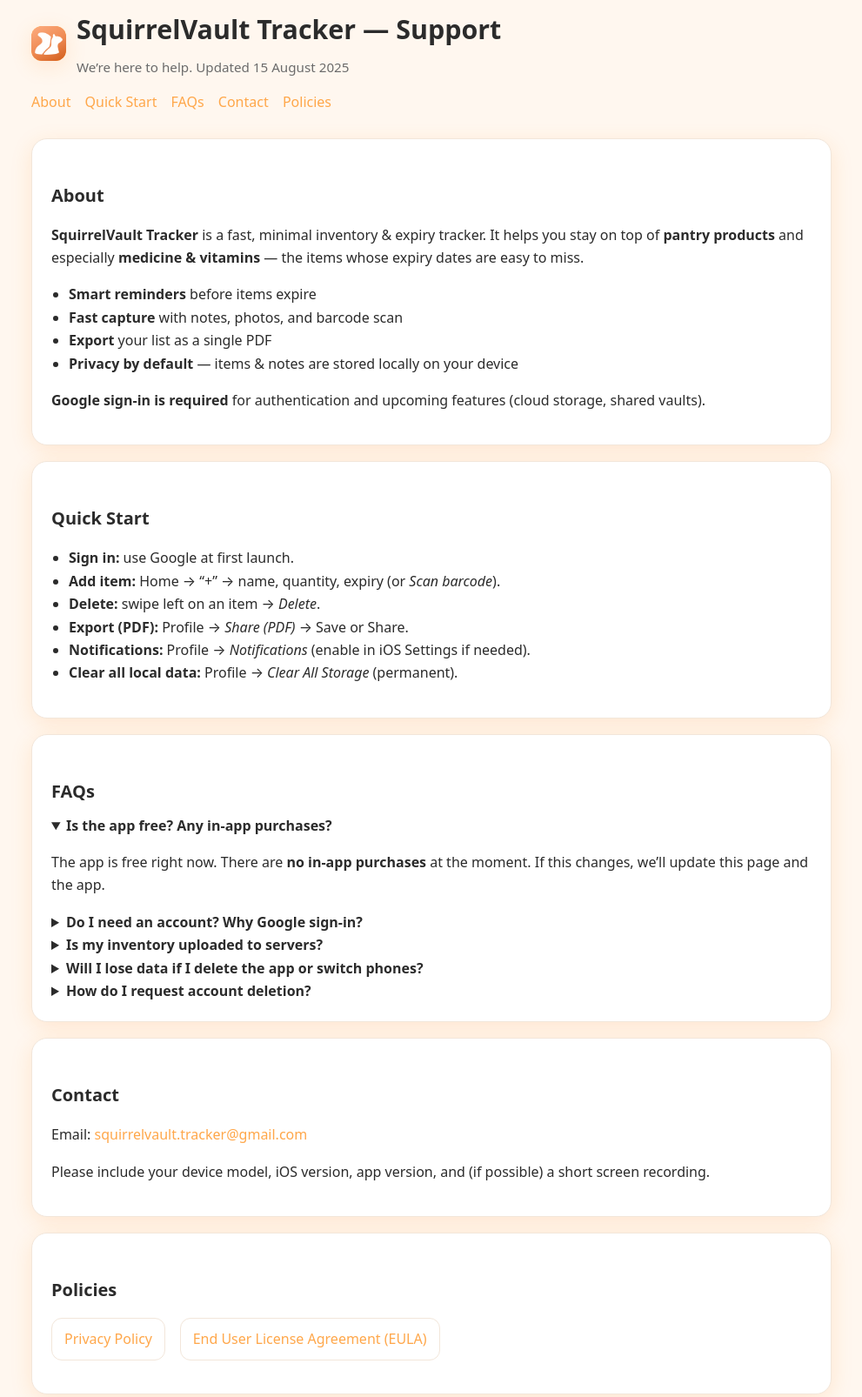
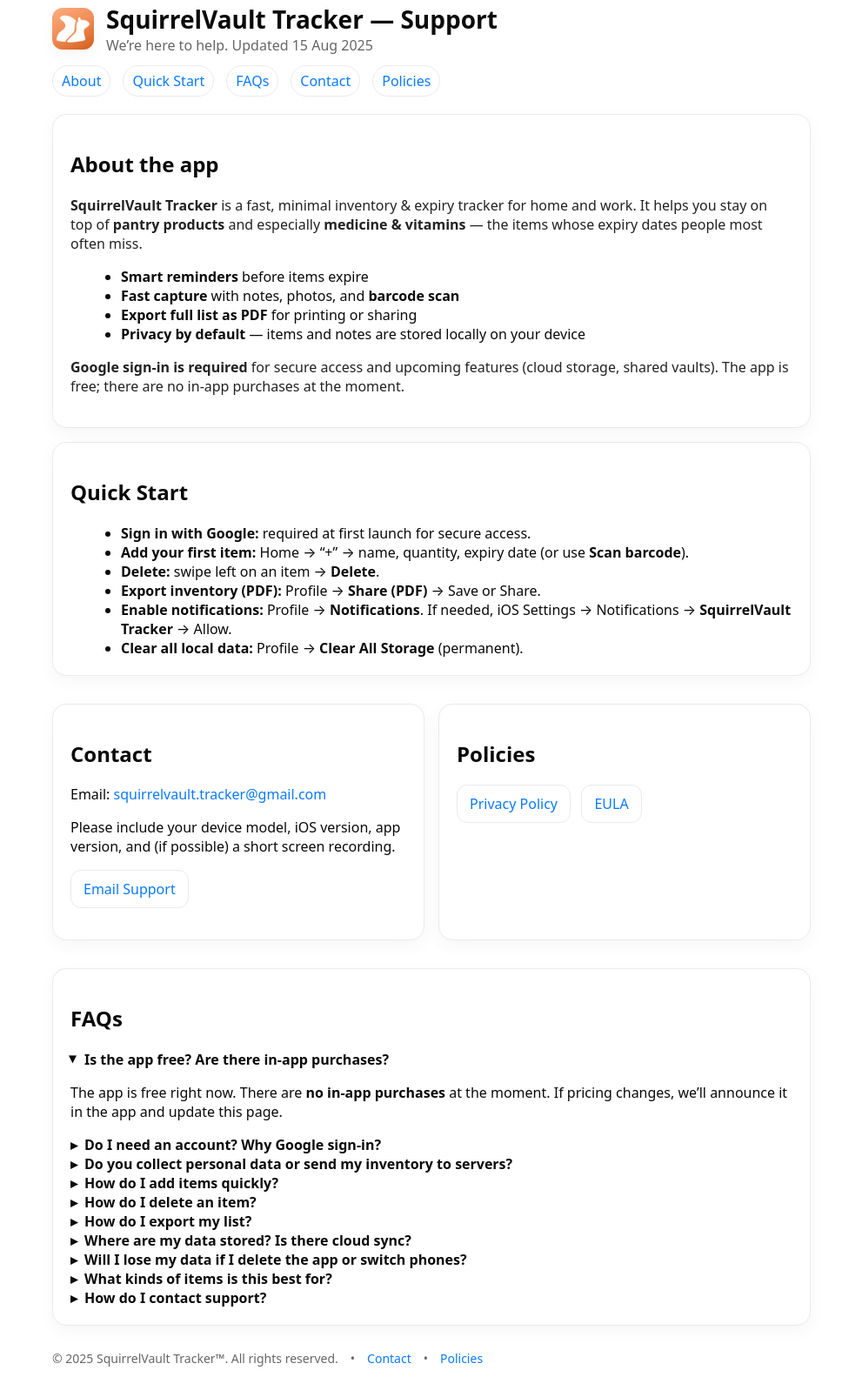
Before and after one commit to Squirrel-app/SquirrelVault-Tracker-Support, a plain HTML site: page index.html in a window 1280 px wide. Shown: the part 31-1637 px from the top of the page at 87% size, without its empty margins (144-1135 px from the left). Drawn offline with Linux system fonts and the light colour scheme.

Commit message:
Update index.html

```diff
--- a/index.html
+++ b/index.html
@@ -1,184 +1,206 @@
-<!DOCTYPE html>
+<!doctype html>
 <html lang="en">
 <head>
-<meta charset="utf-8" />
-<meta name="viewport" content="width=device-width,initial-scale=1" />
+<meta charset="utf-8">
+<meta name="viewport" content="width=device-width, initial-scale=1">
 <title>SquirrelVault Tracker — Support</title>
-<meta name="description" content="Official Support for SquirrelVault Tracker: About, Quick Start, FAQs, Contact, Privacy, and EULA." />
-<link rel="icon" type="image/png" href="./squirrelvault-icon.png" />
-<link rel="apple-touch-icon" href="./squirrelvault-icon.png" />
+<meta name="description" content="Official support for SquirrelVault Tracker: About, Quick Start, FAQs, Privacy Policy and EULA. Google sign-in required. Export inventory as PDF. Privacy by default.">
+<link rel="icon" type="image/png" href="./squirrelvault-icon.png">
+<link rel="apple-touch-icon" href="./squirrelvault-icon.png">
 
 <!-- Social preview -->
-<meta property="og:title" content="SquirrelVault Tracker — Support" />
-<meta property="og:description" content="Fast inventory & expiry tracker. Help, FAQs, Privacy, and EULA." />
-<meta property="og:image" content="https://squirrel-app.github.io/SquirrelVault-Tracker-Support/squirrelvault-icon.png" />
-<meta property="og:type" content="website" />
-<meta name="twitter:card" content="summary_large_image" />
+<meta property="og:title" content="SquirrelVault Tracker — Support">
+<meta property="og:description" content="Track pantry products and medicine & vitamins with smart reminders. Export as PDF. Privacy by default.">
+<meta property="og:image" content="https://squirrel-app.github.io/SquirrelVault-Tracker-Support/squirrelvault-icon.png">
+<meta property="og:type" content="website">
+<meta name="twitter:card" content="summary_large_image">
+<meta name="theme-color" content="#ff8c1f">
 
 <style>
   :root {
-    --bg: #FFF7EF;
-    --fg: #2B2B2B;
-    --muted: #6B6B6B;
-    --card: #FFFFFF;
-    --border: #F2E6DA;
-    --accent: #FFA74A;
-    --accent-strong: #FF8C1F;
-    --link: var(--accent);
-    --shadow: 0 6px 24px rgba(255,140,31,.15);
-    --radius: 18px;
-  }
-  @media (prefers-color-scheme: dark) {
-    :root {
-      --bg: #19130E;
-      --fg: #EFE9E3;
-      --muted: #B7ADA6;
-      --card: #231A13;
-      --border: #3B2C20;
-      --accent: #FF9E3A;
-      --accent-strong: #FFB25E;
-      --link: var(--accent);
-      --shadow: 0 8px 28px rgba(255,158,58,.18);
-    }
+    --border:#eaeaea;
+    --muted:#666;
+    --bg:#ffffff;
+    --fg:#0a0a0a;
+    --accent:#ff8c1f;
+    --shadow: 0 6px 20px rgba(0,0,0,.04);
+    --radius:16px;
   }
   * { box-sizing: border-box; }
-  body { margin: 0; font: 16px/1.65 system-ui,-apple-system,Segoe UI,Inter,Roboto,Arial,sans-serif; background: var(--bg); color: var(--fg); }
-  .wrap { max-width: 960px; margin: 0 auto; padding: 40px 20px 80px; }
-  header { margin-bottom: 24px; }
-  .brand { display: flex; align-items: center; gap: 12px; margin-bottom: 10px; }
-  .logo {
-    width: 40px; height: 40px; border-radius: 12px;
-    background: linear-gradient(135deg, var(--accent), var(--accent-strong));
-    box-shadow: var(--shadow);
-    display: flex; align-items: center; justify-content: center;
-    color: white; font-weight: 800; font-size: 18px; letter-spacing: .5px;
-    overflow: hidden;
+  html { scroll-behavior: smooth; }
+  body { font-family: system-ui, -apple-system, Segoe UI, Roboto, Helvetica, Arial, sans-serif; margin:0; color:var(--fg); background:var(--bg); }
+  .container { max-width: 920px; margin: 0 auto; padding: 24px; }
+
+  /* header + toc */
+  header { display:flex; align-items:center; gap:14px; margin:10px 0 8px; }
+  header img { width:48px; height:48px; border-radius:12px; box-shadow: var(--shadow); }
+  h1 { font-size:28px; margin:0; }
+  .subtitle { color: var(--muted); }
+  .toc { display:flex; flex-wrap:wrap; gap:10px 14px; margin:12px 0 20px; }
+  .toc a {
+    display:inline-block; padding:6px 10px; border:1px solid var(--border);
+    border-radius:999px; text-decoration:none; color:#0a7aff;
   }
-  .logo img { width: 100%; height: 100%; border-radius: 12px; }
-  h1 { font-size: 1.9rem; margin: 0; }
-  .sub { color: var(--muted); font-size: .95rem; margin-top: 6px; }
-  nav.toc a { display: inline-block; margin: 4px 12px 4px 0; color: var(--link); text-decoration: none; }
-  nav.toc a:hover { text-decoration: underline; }
+  .toc a:hover { background:#f8f8f8; }
+
+  /* cards & layout */
   .card {
-    background: var(--card);
-    border: 1px solid var(--border);
-    border-radius: var(--radius);
-    box-shadow: var(--shadow);
-    padding: 22px;
-    margin: 18px 0;
+    border:1px solid var(--border); border-radius:var(--radius);
+    padding:20px; margin:16px 0; background:#fff; box-shadow: var(--shadow);
   }
-  h2 { font-size: 1.25rem; margin: 26px 0 10px; }
-  h3 { font-size: 1.05rem; margin: 22px 0 10px; }
-  a { color: var(--link); text-decoration: none; }
-  a:hover { text-decoration: underline; }
-  ul { padding-left: 20px; }
-  details summary { cursor: pointer; font-weight: 700; }
-  .grid { display: grid; grid-template-columns: repeat(auto-fit, minmax(280px, 1fr)); gap: 16px; }
-  .btn { display:inline-block; padding:10px 14px; border-radius:12px; border:1px solid var(--border); text-decoration:none; }
-  footer { margin-top: 36px; color: var(--muted); font-size: .9rem; display:flex; gap:12px; flex-wrap:wrap; align-items:center; }
-  .pill { border:1px solid var(--border); border-radius:999px; padding:6px 10px; }
+  a { color:#0a7aff; text-decoration:none; }
+  a:hover { text-decoration:underline; }
+  details summary { cursor:pointer; font-weight:600; list-style:none; }
+  details summary::marker { display:none; }
+  details summary::before {
+    content:"▸"; display:inline-block; margin-right:8px; transition: transform .18s ease;
+  }
+  details[open] summary::before { transform: rotate(90deg); }
+  .btn {
+    display:inline-block; padding:10px 14px; border-radius:12px;
+    border:1px solid var(--border); background:#fff;
+  }
+  .btn:hover { background:#f8f8f8; }
+  footer { margin:28px 0 8px; font-size:14px; color:var(--muted); display:flex; gap:14px; flex-wrap:wrap; align-items:center; }
+  .grid { display:grid; grid-template-columns: repeat(auto-fit, minmax(260px,1fr)); gap:16px; }
+  ul { margin:8px 0 0 18px; }
+  .lead { font-size:16px; color:#222; }
+  /* target highlight */
+  :target { outline:2px solid var(--accent); outline-offset:6px; border-radius:12px; }
 </style>
 </head>
 <body>
-<main class="wrap">
+<div class="container">
+
   <header>
-    <div class="brand">
-      <div class="logo"><img src="squirrelvault-icon.png" alt="SquirrelVault Tracker logo"></div>
+    <img src="./squirrelvault-icon.png" alt="SquirrelVault Tracker">
     <div>
       <h1>SquirrelVault Tracker — Support</h1>
-        <div class="sub">We’re here to help. Updated <time datetime="2025-08-15">15 August 2025</time></div>
+      <div class="subtitle">We’re here to help. Updated <time datetime="2025-08-15">15 Aug 2025</time></div>
     </div>
-    </div>
-    <nav class="toc">
+  </header>
+
+  <!-- in-page nav -->
+  <nav class="toc" aria-label="Sections">
     <a href="#about">About</a>
     <a href="#quickstart">Quick Start</a>
     <a href="#faqs">FAQs</a>
     <a href="#contact">Contact</a>
     <a href="#policies">Policies</a>
   </nav>
-  </header>
 
-  <section id="about" class="card">
-    <h2>About</h2>
-    <p>
-      <strong>SquirrelVault Tracker</strong> is a fast, minimal inventory & expiry tracker. It helps you stay on top of
-      <strong>pantry products</strong> and especially <strong>medicine & vitamins</strong> — the items whose expiry dates are easy to miss.
+  <!-- About the app -->
+  <div id="about" class="card">
+    <h2>About the app</h2>
+    <p class="lead">
+      <b>SquirrelVault Tracker</b> is a fast, minimal inventory & expiry tracker for home and work.
+      It helps you stay on top of <b>pantry products</b> and especially <b>medicine & vitamins</b> — the items whose expiry dates people most often miss.
     </p>
     <ul>
-      <li><strong>Smart reminders</strong> before items expire</li>
-      <li><strong>Fast capture</strong> with notes, photos, and barcode scan</li>
-      <li><strong>Export</strong> your list as a single PDF</li>
-      <li><strong>Privacy by default</strong> — items & notes are stored locally on your device</li>
+      <li><b>Smart reminders</b> before items expire</li>
+      <li><b>Fast capture</b> with notes, photos, and <b>barcode scan</b></li>
+      <li><b>Export full list as PDF</b> for printing or sharing</li>
+      <li><b>Privacy by default</b> — items and notes are stored locally on your device</li>
     </ul>
-    <p><strong>Google sign‑in is required</strong> for authentication and upcoming features (cloud storage, shared vaults).</p>
-  </section>
+    <p class="lead"><b>Google sign-in is required</b> for secure access and upcoming features (cloud storage, shared vaults).
+      The app is free; there are no in-app purchases at the moment.</p>
+  </div>
 
-  <section id="quickstart" class="card">
+  <!-- Quick Start -->
+  <div id="quickstart" class="card">
     <h2>Quick Start</h2>
     <ul>
-      <li><strong>Sign in:</strong> use Google at first launch.</li>
-      <li><strong>Add item:</strong> Home → “+” → name, quantity, expiry (or <em>Scan barcode</em>).</li>
-      <li><strong>Delete:</strong> swipe left on an item → <em>Delete</em>.</li>
-      <li><strong>Export (PDF):</strong> Profile → <em>Share (PDF)</em> → Save or Share.</li>
-      <li><strong>Notifications:</strong> Profile → <em>Notifications</em> (enable in iOS Settings if needed).</li>
-      <li><strong>Clear all local data:</strong> Profile → <em>Clear All Storage</em> (permanent).</li>
+      <li><b>Sign in with Google:</b> required at first launch for secure access.</li>
+      <li><b>Add your first item:</b> Home → “+” → name, quantity, expiry date (or use <b>Scan barcode</b>).</li>
+      <li><b>Delete:</b> swipe left on an item → <b>Delete</b>.</li>
+      <li><b>Export inventory (PDF):</b> Profile → <b>Share (PDF)</b> → Save or Share.</li>
+      <li><b>Enable notifications:</b> Profile → <b>Notifications</b>. If needed, iOS Settings → Notifications → <b>SquirrelVault Tracker</b> → Allow.</li>
+      <li><b>Clear all local data:</b> Profile → <b>Clear All Storage</b> (permanent).</li>
     </ul>
-  </section>
+  </div>
 
-  <section id="faqs" class="card">
+  <div class="grid">
+    <div id="contact" class="card">
+      <h2>Contact</h2>
+      <p>Email: <a href="mailto:squirrelvault.tracker@gmail.com">squirrelvault.tracker@gmail.com</a></p>
+      <p>Please include your device model, iOS version, app version, and (if possible) a short screen recording.</p>
+      <p><a class="btn" href="mailto:squirrelvault.tracker@gmail.com">Email Support</a></p>
+    </div>
+
+    <div id="policies" class="card">
+      <h2>Policies</h2>
+      <p>
+        <a class="btn" href="./privacy.html">Privacy Policy</a>
+        &nbsp;
+        <a class="btn" href="./eula.html">EULA</a>
+      </p>
+    </div>
+  </div>
+
+  <!-- FAQs -->
+  <div id="faqs" class="card">
     <h2>FAQs</h2>
 
     <details open>
-      <summary>Is the app free? Any in‑app purchases?</summary>
-      <p>The app is free right now. There are <strong>no in‑app purchases</strong> at the moment. If this changes, we’ll update this page and the app.</p>
+      <summary>Is the app free? Are there in-app purchases?</summary>
+      <p>The app is free right now. There are <b>no in-app purchases</b> at the moment. If pricing changes, we’ll announce it in the app and update this page.</p>
     </details>
 
     <details>
-      <summary>Do I need an account? Why Google sign‑in?</summary>
-      <p>Yes. <strong>Google sign‑in is required</strong> for secure access and future features (cloud sync, shared vaults).
-         We receive only basic profile info from the provider (email, display name, avatar if any, and a technical account ID) for authentication.</p>
+      <summary>Do I need an account? Why Google sign-in?</summary>
+      <p>Yes. <b>Google sign-in is required</b> for authentication, secure access, and upcoming features like cloud storage and shared vaults.
+         We only receive your basic Google profile (email, display name, avatar if any, and a technical account ID) for sign-in and security.</p>
     </details>
 
     <details>
-      <summary>Is my inventory uploaded to servers?</summary>
-      <p>Your items and notes are <strong>stored locally on your device</strong>. They are not uploaded to our servers. See the <a href="./privacy.html">Privacy Policy</a> for details.</p>
+      <summary>Do you collect personal data or send my inventory to servers?</summary>
+      <p>We don’t read your email or access your contacts. Your inventory and notes are currently <b>not sent to our servers</b> and stay on your device.
+         See the <a href="./privacy.html">Privacy Policy</a> for details.</p>
     </details>
 
     <details>
-      <summary>Will I lose data if I delete the app or switch phones?</summary>
-      <p>Until cloud sync is available, data live locally. Deleting the app or moving to a new device without restoring an iOS backup will not transfer your data.</p>
+      <summary>How do I add items quickly?</summary>
+      <p>Tap <b>+</b> on Home to add an item in seconds. Use <b>Scan barcode</b> to speed up input.</p>
     </details>
 
     <details>
-      <summary>How do I request account deletion?</summary>
-      <p>Email <a href="mailto:squirrelvault.tracker@gmail.com">squirrelvault.tracker@gmail.com</a> from the address used to sign in and request account deletion. After confirmation, all authentication data we store will be erased.
-         Local items on your device remain under your control; delete them in the app or uninstall the app.</p>
+      <summary>How do I delete an item?</summary>
+      <p>Swipe <b>left</b> on the item and tap <b>Delete</b>.</p>
     </details>
-  </section>
 
-  <section id="contact" class="card">
-    <h2>Contact</h2>
-    <p>Email: <a href="mailto:squirrelvault.tracker@gmail.com">squirrelvault.tracker@gmail.com</a></p>
-    <p>Please include your device model, iOS version, app version, and (if possible) a short screen recording.</p>
-  </section>
+    <details>
+      <summary>How do I export my list?</summary>
+      <p>Open the app → <b>Profile</b> → <b>Share (PDF)</b> → Save or Share. You’ll get a single <b>PDF</b> with your full list.</p>
+    </details>
 
-  <section id="policies" class="card">
-    <h2>Policies</h2>
-    <p>
-      <a class="btn" href="./privacy.html">Privacy Policy</a>
-      &nbsp;&nbsp;
-      <a class="btn" href="./eula.html">End User License Agreement (EULA)</a>
-    </p>
-  </section>
+    <details>
+      <summary>Where are my data stored? Is there cloud sync?</summary>
+      <p>Your inventory is stored <b>locally on your device</b>. Cloud sync is not available yet — we’ll update this page when it’s ready.</p>
+    </details>
+
+    <details>
+      <summary>Will I lose my data if I delete the app or switch phones?</summary>
+      <p>Until cloud sync arrives, data live locally. If you delete the app or move to a new device without restoring an iOS backup, your data won’t transfer.</p>
+    </details>
+
+    <details>
+      <summary>What kinds of items is this best for?</summary>
+      <p>Pantry <b>products</b>, <b>medicine & vitamins</b>, cosmetics, and household supplies.</p>
+    </details>
+
+    <details>
+      <summary>How do I contact support?</summary>
+      <p>Email: <a href="mailto:squirrelvault.tracker@gmail.com">squirrelvault.tracker@gmail.com</a>. Please include your device model, iOS version, app version, and a short screen recording if possible.</p>
+    </details>
+  </div>
 
   <footer>
-    <span class="pill">© <span id="y"></span> SquirrelVault Tracker</span>
-    <span class="pill">Support • EU/Canada/USA</span>
-    <span class="pill"><a href="#contact">Contact</a></span>
+    <span>© 2025 SquirrelVault Tracker™. All rights reserved.</span>
+    <span>•</span>
+    <a href="#contact">Contact</a>
+    <span>•</span>
+    <a href="#policies">Policies</a>
   </footer>
-</main>
-<script>
-  document.getElementById('y').textContent = new Date().getFullYear();
-</script>
+</div>
 </body>
 </html>
```
Lines whose indentation alone changed are shown as unchanged.
